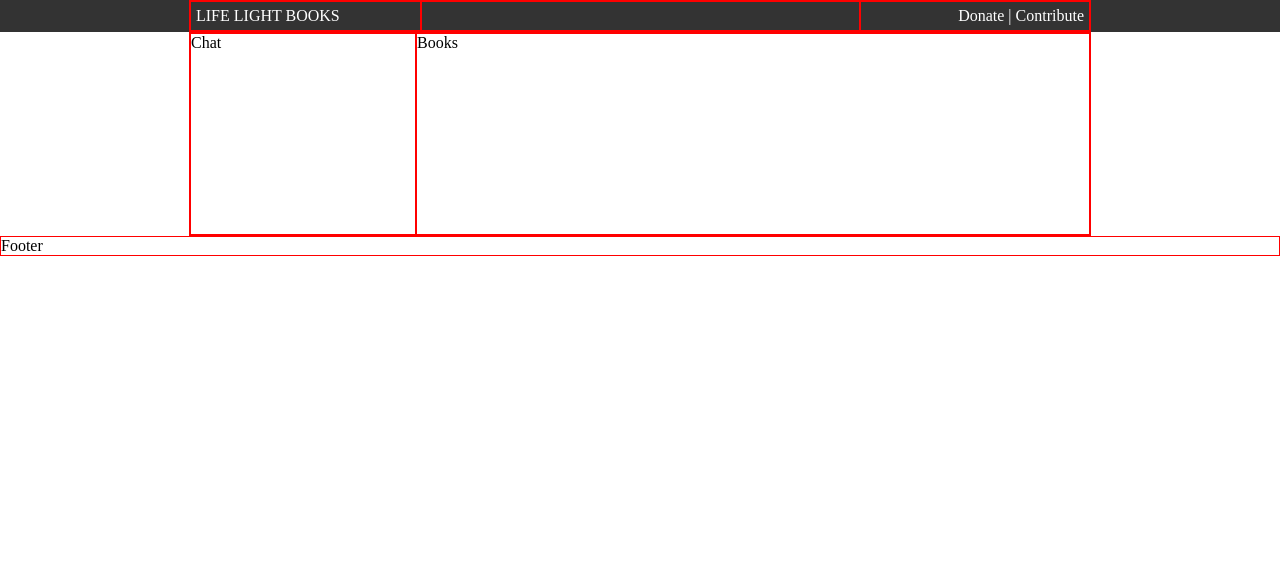
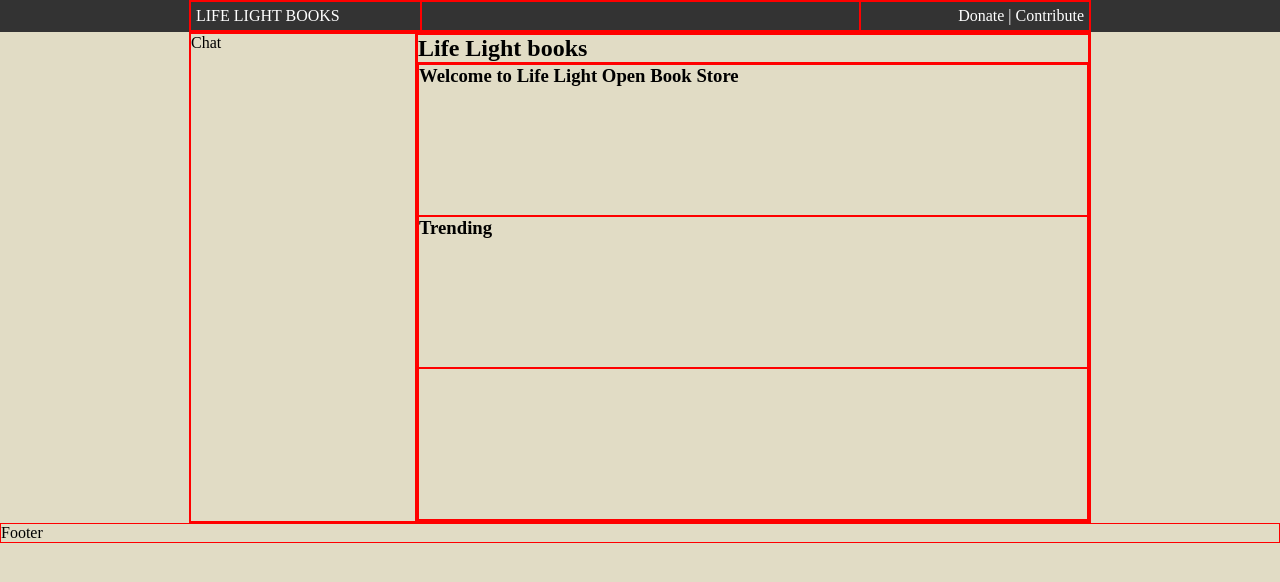
Before and after one commit to OluConquer/lifelight-library, a plain HTML site: page index.html in a window 1280 px wide. Drawn offline with Linux system fonts and the light colour scheme.

Commit message:
Update: implement 3 rows structure for the book-body column of the  main section

```diff
--- a/css/style.css
+++ b/css/style.css
@@ -1,6 +1,10 @@
 *{
     margin: 0;
     padding: 0;
+}
+
+body {
+    background-color: #e1dcc5;
 }
 
 .border {
@@ -39,6 +43,7 @@ main {
     display: flex;
     width: 900px;
     margin: 0 auto;
+    min-height: 200px;
 }
 
 .chat-wrapper {
@@ -49,3 +54,7 @@ main {
 .books-wrapper {
     width: 75%;
 }
+
+.books-welcome, .books-trending, .books-list {
+    min-height: 150px;
+}
--- a/index.html
+++ b/index.html
@@ -27,7 +27,20 @@
             Chat
         </div>
         <div class="books-wrapper border">
-            Books
+            <div class="books-header border">
+                <h2>Life Light books</h2>
+            </div>
+            <div class="books-body border">
+                <section class="books-welcome border">
+                    <h3>Welcome to Life Light Open Book Store</h3>
+                </section>
+                <section class="books-trending border">
+                    <h3>Trending</h3>
+                </section>
+                <section class="books-list border">
+
+                </section>
+            </div>
         </div>
     </main>
 
```
